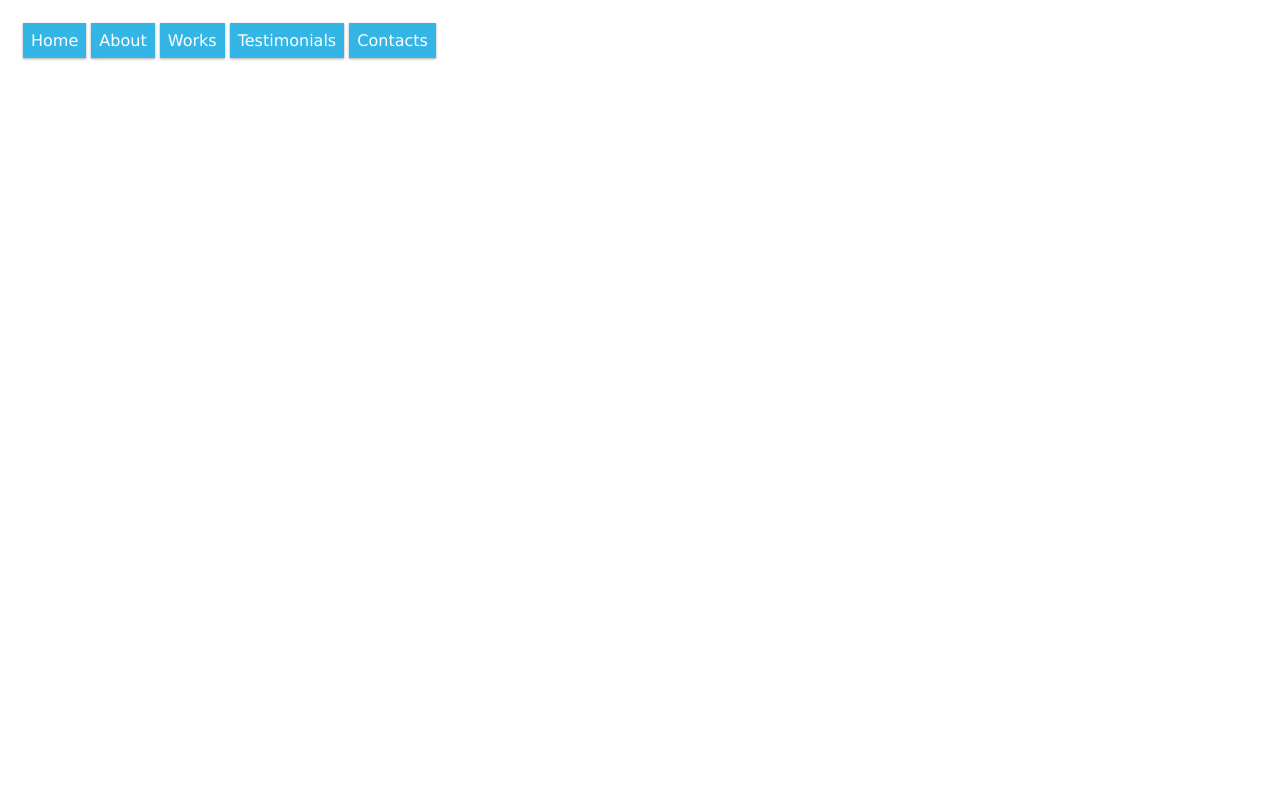
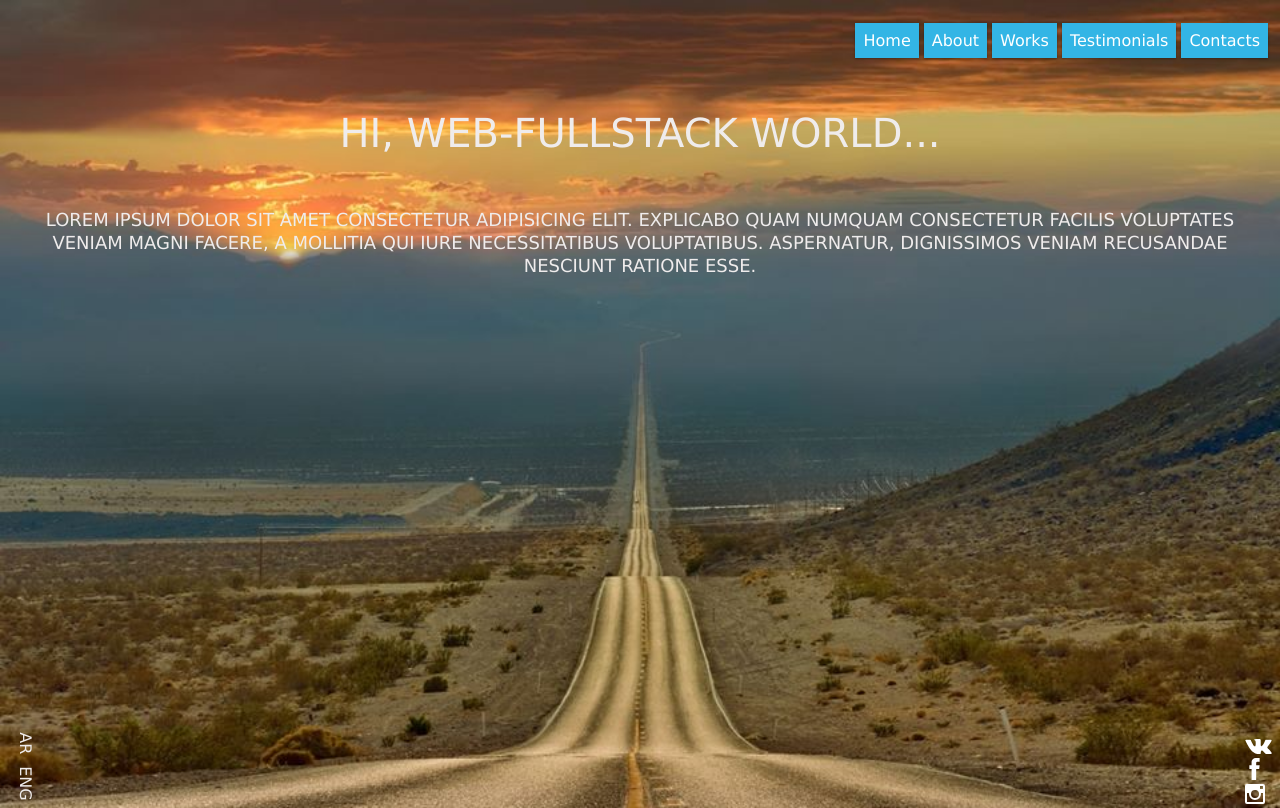
Before and after one commit to MohGhaili/Html-Css-proj, a plain HTML site: page index.html in a window 1280 px wide. Drawn offline with Linux system fonts and the light colour scheme.

Commit message:
First Landing page was styled

```diff
--- a/index.html
+++ b/index.html
@@ -7,15 +7,50 @@
     <title>Html-Css</title>
 </head>
 <body>
-    <div class="row">
-        <div class="col-6 menu">
-          <ul>
-            <li>Home</li>
-            <li>About</li>
-            <li>Works</li>
-            <li>Testimonials</li>
-            <li>Contacts</li>
+    <header>
+        <nav class="nav-bar">
+            <div class="row">
+                <div class="col-6 menu">
+                  <ul>
+                    <li><a href="#">Home</a></li>
+                    <li><a href="#">About</a></li>
+                    <li><a href="#">Works</a></li>
+                    <li><a href="#">Testimonials</a></li>
+                    <li><a href="#">Contacts</a></li>
+                </ul>
+            </div>
+        </nav>
+    </header>
+    <main class="container">
+        <section class="content">
+            <h1>Hi, Web-Fullstack world...</h1>
+            <p class="sub-title">Lorem ipsum dolor sit amet consectetur adipisicing elit. Explicabo quam numquam consectetur facilis voluptates veniam magni facere, a mollitia qui iure necessitatibus voluptatibus. Aspernatur, dignissimos veniam recusandae nesciunt ratione esse.</p>
+        </section>
+    </main>
+    <div class="lang">
+        <p>AR</p>
+        <p>ENG</p>
+    </div>
+
+    <div class="social-icons">
+        <ul>
+            <li>
+                <a class="social-button" href="#">
+                    <img src="images/vk.svg" alt="VK" srcset="">
+                </a>
+            </li>
+            <li>
+                <a class="social-button" href="#">
+                    <img src="images/facebook.svg" alt="FaceBook" srcset="">
+                </a>
+            </li>
+            <li>
+                <a class="social-button" href="#">
+                    <img src="images/instagram.svg" alt="Instogram" srcset="">
+                </a>
+            </li>
         </ul>
     </div>
+
 </body>
 </html>
--- a/styles/main.css
+++ b/styles/main.css
@@ -1,5 +1,19 @@
 * {
     box-sizing: border-box;
+  }
+
+  html, body, .container {
+    height: 100%;
+  }
+
+  body {
+    position: relative;
+    background-image: url("../images/long-road.jpg");
+    background-position: center center;
+    background-repeat: no-repeat;
+    background-attachment: fixed;
+    background-size: cover;
+    background-color:#464646;
   }
 
   .row::after {
@@ -12,16 +26,22 @@
     font-family: "Lucida Sans", sans-serif;
   }
 
+  .menu {
+    z-index: 9999;
+    position: fixed;
+  }
   .menu ul {
     list-style-type: none;
     margin: 0;
     padding: 0;
+    float: right;
   }
 
   .menu li {
-    display: inline-block;
+    float: left;
     padding: 8px;
     margin-bottom: 7px;
+    margin-right: 5px;
     background-color: #33b5e5;
     color: #ffffff;
     box-shadow: 0 1px 3px rgba(0,0,0,0.12), 0 1px 2px rgba(0,0,0,0.24);
@@ -29,6 +49,65 @@
 
   .menu li:hover {
     background-color: #0099cc;
+  }
+
+  .menu a {
+    text-decoration: none;
+    color: #ffffff;
+  }
+
+  h1 {
+    color: #efecec;
+    text-transform: uppercase;
+    font-size: 40px;
+    line-height: 50px;
+    font-weight: 400;
+    margin-top: 20px;
+  }
+
+  p {
+    margin: 0 0 15px 0;
+    color: #efecec;
+  }
+
+  .container {
+    padding-top: 80px;
+    width: 100%;
+  }
+
+  .content {
+    vertical-align: middle;
+    text-align: center;
+  }
+
+  /* Special */
+  .sub-title {
+    margin: 50px auto;
+    font-size: 18px;
+    line-height: 23px;
+    text-transform: uppercase;
+  }
+
+  .lang {
+    position: absolute;
+    bottom: 0px;
+  }
+
+  .lang p {
+    transform: rotate(90deg);
+  }
+
+  .social-icons {
+    position: absolute;
+    bottom: 0px;
+    right: 0px;
+  }
+
+  .social-icons ul {
+    list-style-type: none;
+    margin: 0;
+    padding: 0;
+    float: right;
   }
 
   /* For mobile phones: */
```
Also changed, not shown: images/facebook.svg (added), images/instagram.svg (added), images/long-road.jpg (added), images/vk.svg (added), 1 other file.
